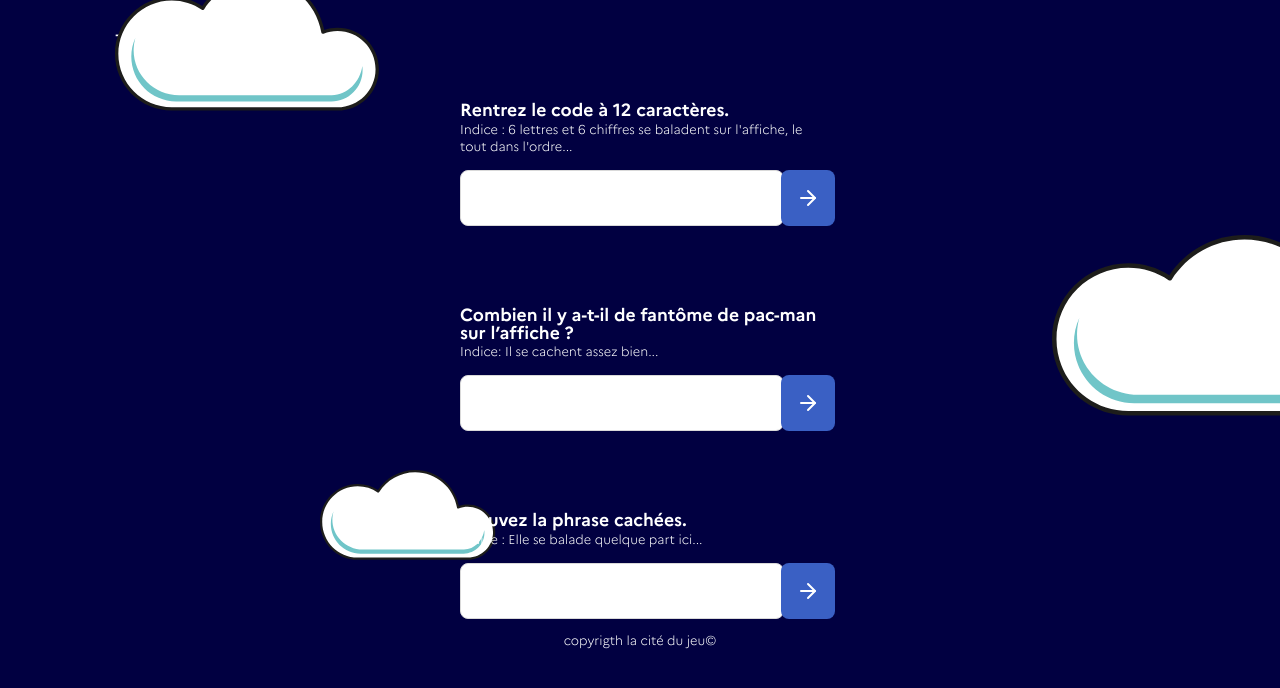
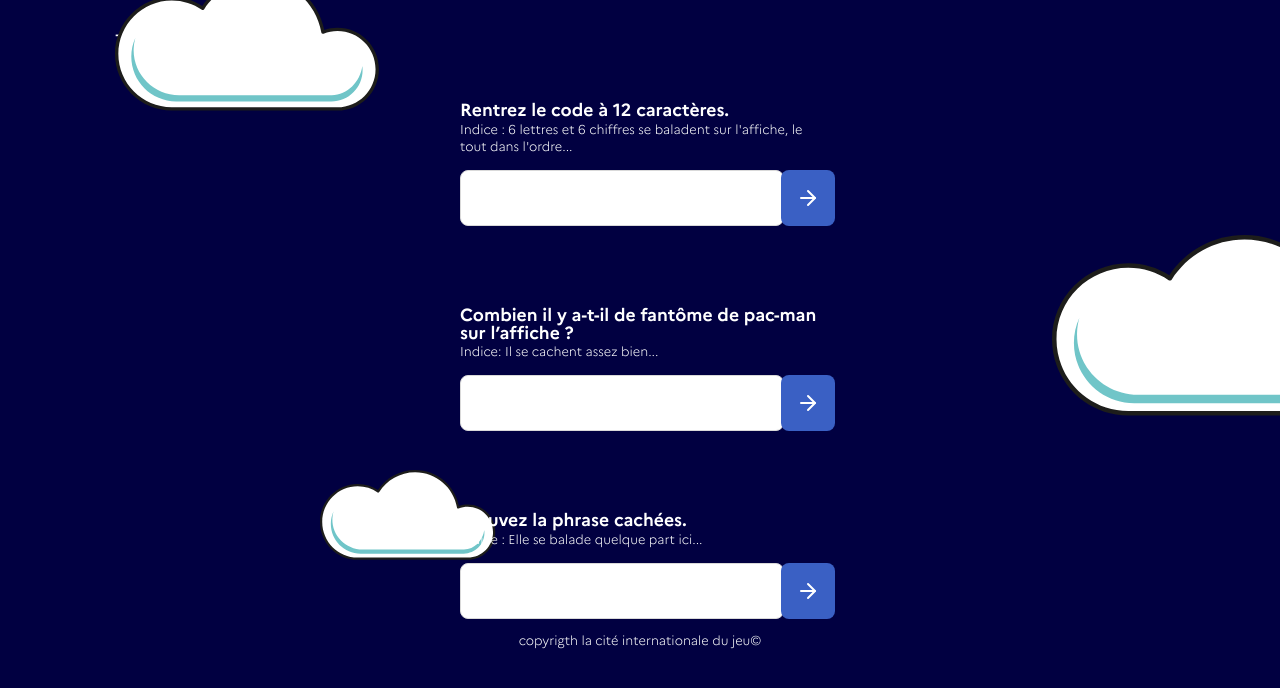
Before and after one commit to NicolasGyr/Crous, a website: page etape1.html in a window 1280 px wide. Shown: the part 144-832 px from the top of the page. Drawn offline with Linux system fonts and the light colour scheme.

Commit message:
internationale

```diff
--- a/etape1.html
+++ b/etape1.html
@@ -70,7 +70,7 @@
                 </div>
             </div>
         </div>
-        <p class="copyright">copyrigth la cité du jeu©</p>
+        <p class="copyright">copyrigth la cité internationale du jeu©</p>
     </main>
     <script src="js/script.js"></script>
     <script src="js/drag.js"></script>
```
Also changed, not shown: fin.html (+1 -1 lines), index.html (+1 -1 lines), maze.html (+1 -1 lines), text.html (+1 -1 lines).
